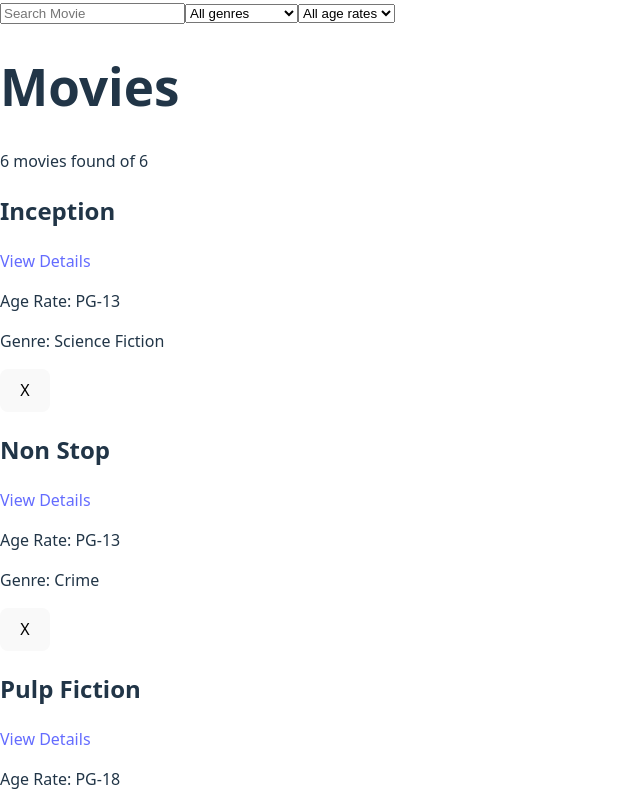
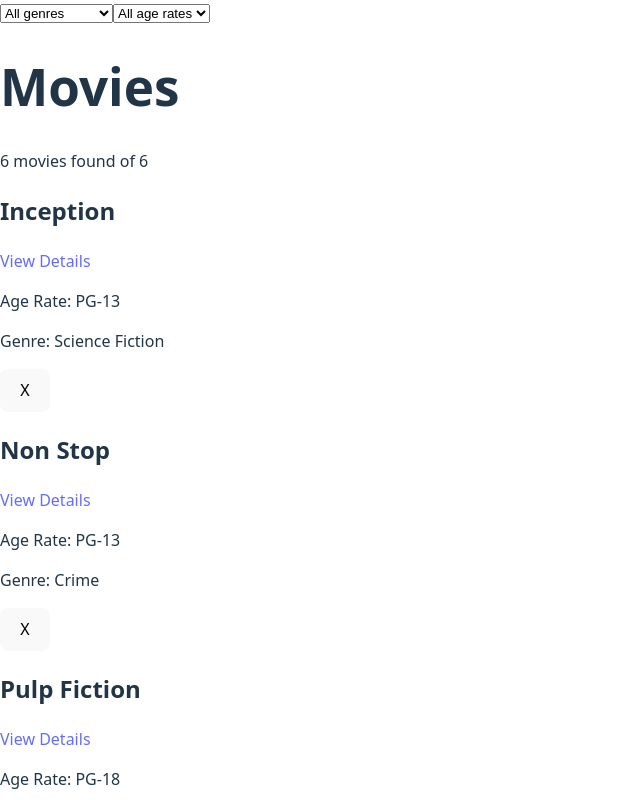
Before and after one commit to erik-per-lidstrom/Movie-night-planer, a React (Vite) app: page / in a window 1280 px wide. Shown: the top 800 px of the page, without its empty margins (0-640 px from the left). Built offline with nearby package versions, Linux system fonts and the light colour scheme.

Commit message:
fixing search movie input

```diff
--- a/src/pages/home.page.tsx
+++ b/src/pages/home.page.tsx
@@ -38,27 +38,12 @@
     return finall;
   });
 
-  const handlemovieSearch = (event: React.ChangeEvent<HTMLInputElement>) => {
-    setSearchMovie(event.target.value);
-  };
-
-  const filteredbysearch = filteredmovies.filter((movie) =>
-    movie.title.toLowerCase().includes(searchMovie.toLowerCase())
-  );
-
   const removeMovie = (id: string) =>
     dispatch?.({ type: "REMOVE_MOVIE", payload: id });
 
   return (
     <div>
       <ScrollToTop />
-
-      <input
-        type="text"
-        value={searchMovie}
-        onChange={handlemovieSearch}
-        placeholder="Search Movie"
-      />
 
       <select
         name="genre"
@@ -70,7 +55,6 @@
         <option value="Crime">Crime</option>
         <option value="Horror">Horror</option>
       </select>
-
       <select
         name="ageRate"
         id="ageRate"
@@ -80,13 +64,11 @@
         <option value="PG-13">PG-13</option>
         <option value="PG-18">PG-18</option>
       </select>
-
       <h1>Movies</h1>
       <p>
         {filteredmovies.length} movies found of {state.length}
       </p>
       {filteredmovies.length === 0 && <p>No movies found</p>}
-
       {filteredmovies.map((movie: Movie) => (
         <div key={movie.id}>
           <h2>{movie.title}</h2>
```
